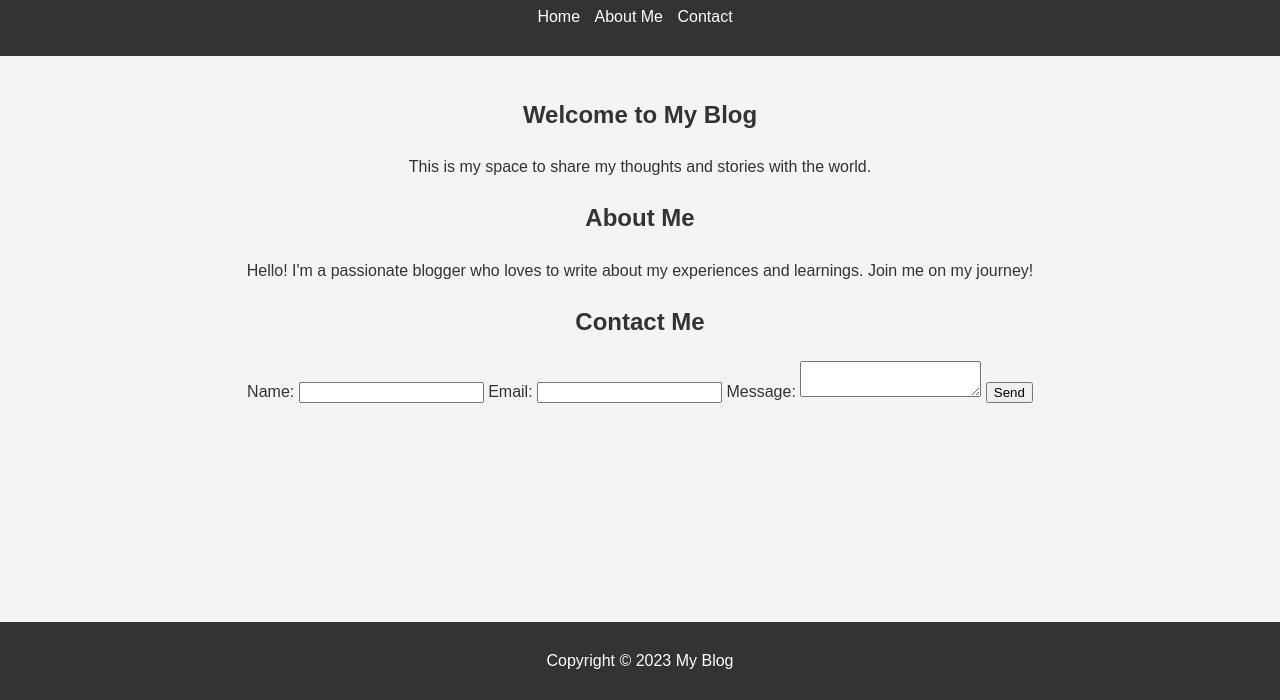
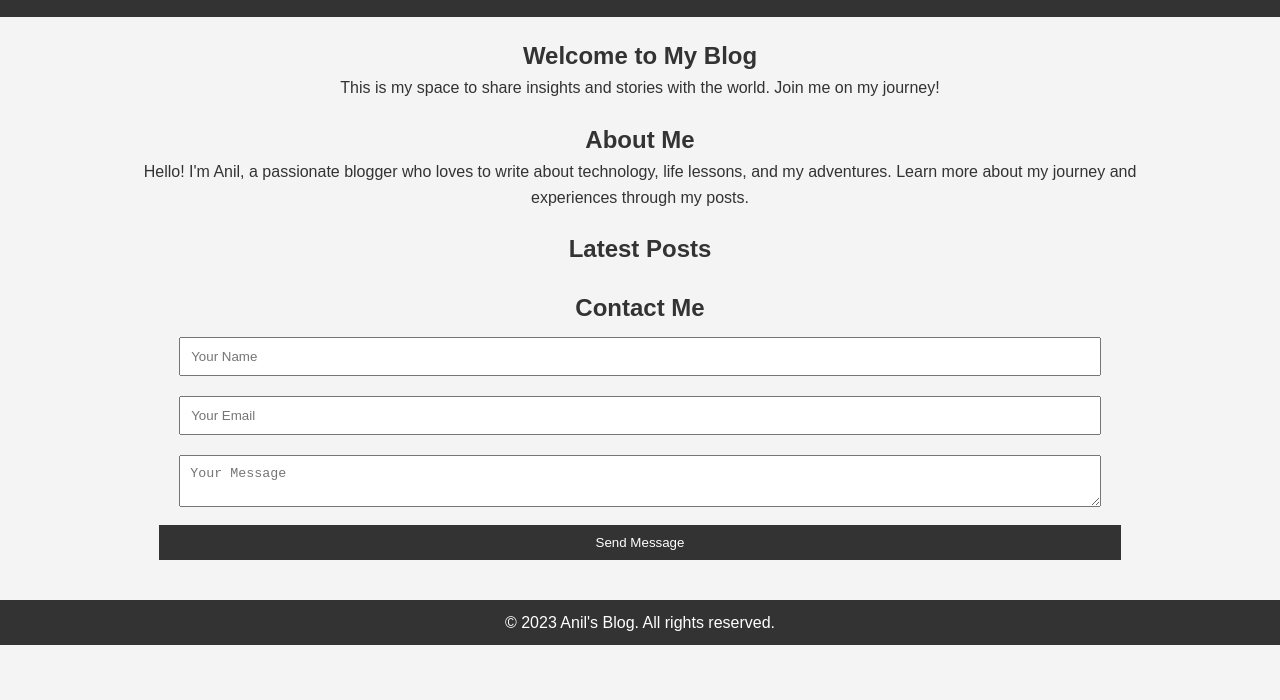
Before and after one commit to Anil1244/my-blog, a plain HTML site: page index.htm in a window 1280 px wide. Shown: the part 100-800 px from the top of the page. Drawn offline with Linux system fonts and the light colour scheme.

Commit message:
Update site for improved user experience

```diff
--- a/index.htm
+++ b/index.htm
@@ -3,44 +3,60 @@
 <head>
     <meta charset="UTF-8">
     <meta name="viewport" content="width=device-width, initial-scale=1.0">
-    <title>My Personal Blog</title>
+    <title>Anil's Blog</title>
     <link rel="stylesheet" href="styles.css">
 </head>
 <body>
     <header>
-        <h1>My Personal Blog</h1>
+        <div class="container">
+            <h1>Anil's Blog</h1>
             <nav>
                 <ul>
                     <li><a href="#home">Home</a></li>
-                <li><a href="#about">About Me</a></li>
+                    <li><a href="#about">About</a></li>
+                    <li><a href="#blog">Blog</a></li>
                     <li><a href="#contact">Contact</a></li>
                 </ul>
             </nav>
+        </div>
     </header>
     <main>
-        <section id="home">
+        <section id="home" class="home-section">
+            <div class="container">
                 <h2>Welcome to My Blog</h2>
-            <p>This is my space to share my thoughts and stories with the world.</p>
+                <p>This is my space to share insights and stories with the world. Join me on my journey!</p>
+            </div>
         </section>
-        <section id="about">
+        <section id="about" class="about-section">
+            <div class="container">
                 <h2>About Me</h2>
-            <p>Hello! I'm a passionate blogger who loves to write about my experiences and learnings. Join me on my journey!</p>
+                <p>Hello! I'm Anil, a passionate blogger who loves to write about technology, life lessons, and my adventures. Learn more about my journey and experiences through my posts.</p>
+            </div>
         </section>
-        <section id="contact">
+        <section id="blog" class="blog-section">
+            <div class="container">
+                <h2>Latest Posts</h2>
+                <div class="blog-posts">
+                    <!-- Blog posts can be dynamically loaded here -->
+                </div>
+            </div>
+        </section>
+        <section id="contact" class="contact-section">
+            <div class="container">
                 <h2>Contact Me</h2>
                 <form>
-                <label for="name">Name:</label>
-                <input type="text" id="name" name="name">
-                <label for="email">Email:</label>
-                <input type="email" id="email" name="email">
-                <label for="message">Message:</label>
-                <textarea id="message" name="message"></textarea>
-                <button type="submit">Send</button>
+                    <input type="text" placeholder="Your Name" required>
+                    <input type="email" placeholder="Your Email" required>
+                    <textarea placeholder="Your Message" required></textarea>
+                    <button type="submit">Send Message</button>
                 </form>
+            </div>
         </section>
     </main>
     <footer>
-        <p>Copyright © 2023 My Blog</p>
+        <div class="container">
+            <p>© 2023 Anil's Blog. All rights reserved.</p>
+        </div>
     </footer>
     <script src="script.js"></script>
 </body>
--- a/script.js
+++ b/script.js
@@ -1,4 +1,4 @@
 document.querySelector('form').addEventListener('submit', function(event) {
-    event.preventDefault(); // Prevent the form from submitting
-    alert('Thanks for contacting me!');
+    event.preventDefault();
+    alert('Thanks for your message!');
 });
--- a/styles.css
+++ b/styles.css
@@ -1,45 +1,74 @@
-body {
-    font-family: Arial, sans-serif;
-    line-height: 1.6;
+/* Basic Reset */
+* {
     margin: 0;
     padding: 0;
+    box-sizing: border-box;
+}
+
+body {
+    font-family: 'Arial', sans-serif;
+    line-height: 1.6;
     color: #333;
     background-color: #f4f4f4;
+}
+
+.container {
+    width: 80%;
+    margin: auto;
+    overflow: hidden;
 }
 
 header {
     background: #333;
     color: #fff;
-    padding: 10px 20px;
+    padding: 20px 0;
     text-align: center;
 }
 
-nav ul {
+header nav ul {
     list-style: none;
-    padding: 0;
 }
 
-nav ul li {
+header nav ul li {
     display: inline;
-    margin-right: 10px;
+    margin-right: 20px;
 }
 
-nav ul li a {
+header nav ul li a {
     color: white;
     text-decoration: none;
+    font-weight: bold;
 }
 
 main {
-    padding: 20px;
+    padding: 20px 0;
     text-align: center;
 }
 
+section {
+    margin-bottom: 20px;
+}
+
 footer {
+    background-color: #333;
+    color: white;
     text-align: center;
     padding: 10px 0;
-    background-color: #333;
-    color: white;
-    position: fixed;
+    position: relative;
     bottom: 0;
     width: 100%;
 }
+
+form input, form textarea {
+    width: 90%;
+    margin: 10px;
+    padding: 10px;
+}
+
+form button {
+    width: 94%;
+    padding: 10px;
+    background-color: #333;
+    color: white;
+    border: none;
+}
```
Lines whose indentation alone changed are shown as unchanged.
